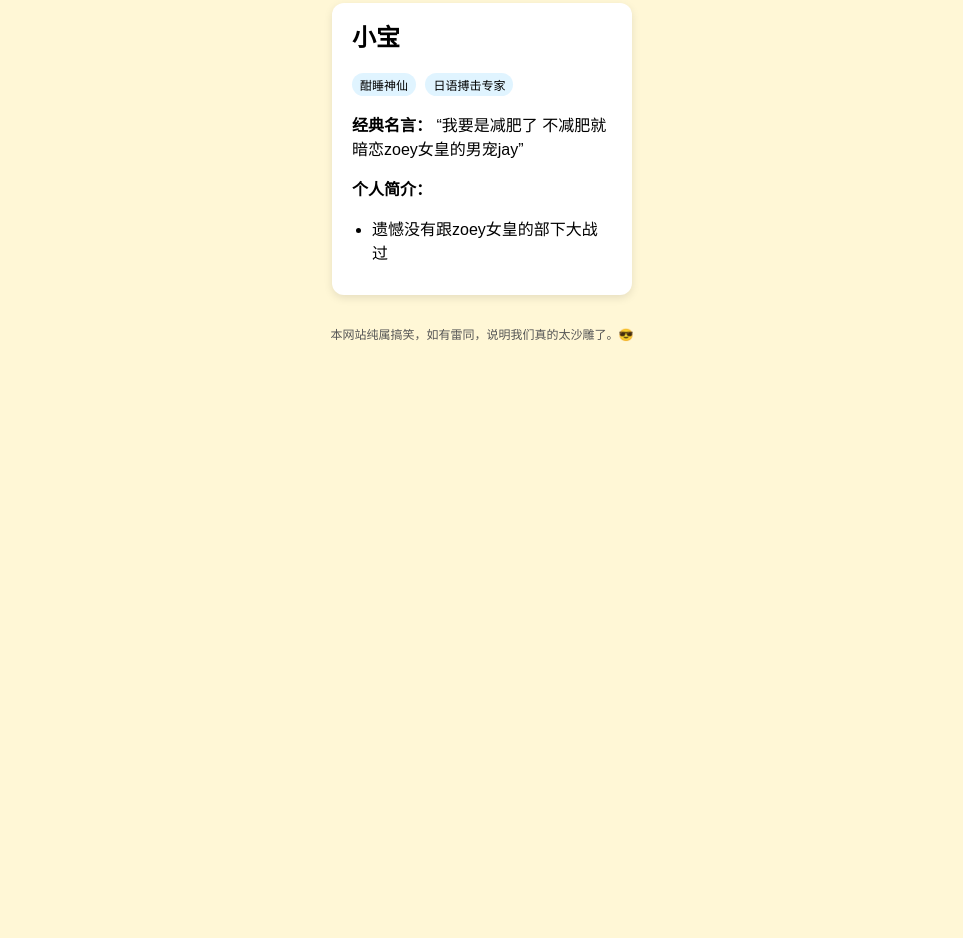
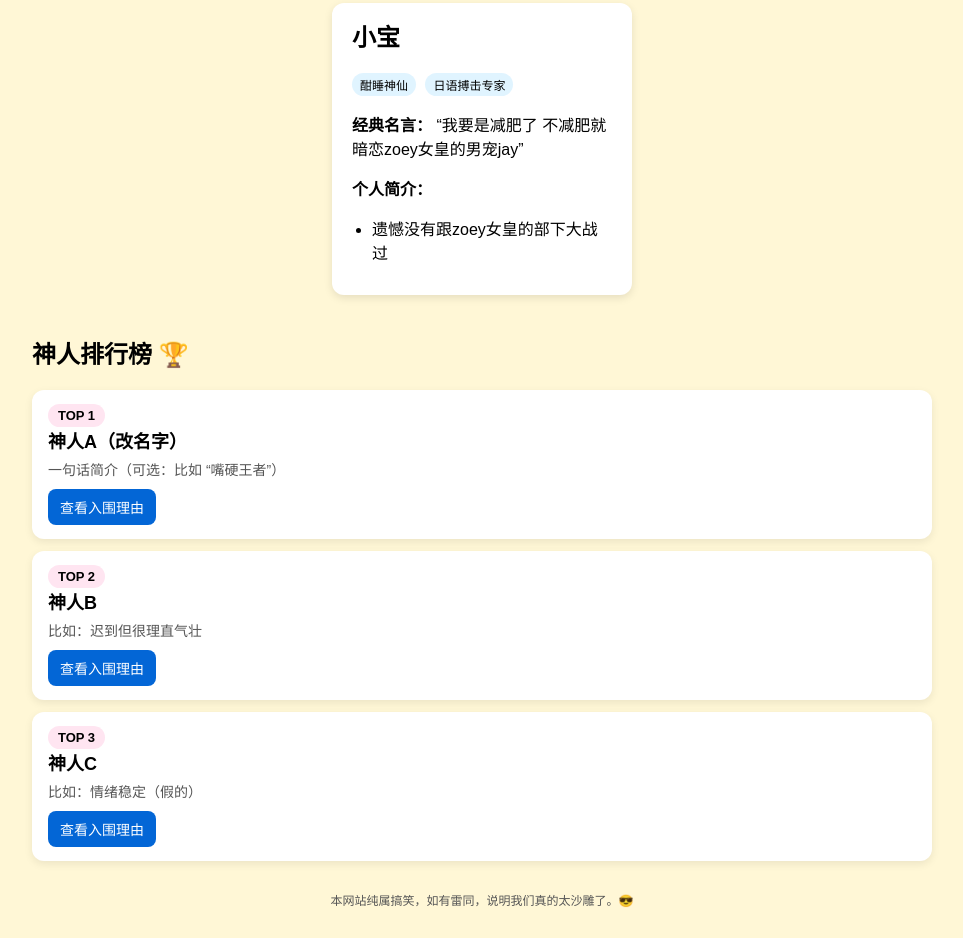
Before and after one commit to modi1018/modi1018.github.io, a plain HTML site: page index.html in a window 1280 px wide. Shown: the part 579-1517 px from the top of the page, without its empty margins (158-1121 px from the left). Before the commit the page ends 951 px from the top, so only its background shows below. Drawn offline with Linux system fonts and the light colour scheme.

Commit message:
Implement ranking section with details for entries
Added a ranking section with top entries and reasons.

```diff
--- a/index.html
+++ b/index.html
@@ -82,6 +82,57 @@
             color: #555;
             margin: 30px 0 20px;
         }
+        /* 神人排行榜 */
+.rank-section { margin-top: 40px; }
+.rank-list { display: flex; flex-direction: column; gap: 12px; }
+
+.rank-item{
+  background:#fff;
+  border-radius:12px;
+  padding:14px 16px;
+  box-shadow:0 3px 8px rgba(0,0,0,0.08);
+}
+
+.rank-top{
+  display:flex;
+  align-items:center;
+  justify-content:space-between;
+  gap:12px;
+}
+
+.badge{
+  display:inline-block;
+  padding:4px 10px;
+  border-radius:999px;
+  background:#ffe5f1;
+  font-weight:bold;
+  font-size:13px;
+}
+
+.rank-name{ font-size:18px; font-weight:bold; margin:0; }
+.rank-sub{ margin:6px 0 0; color:#555; font-size:14px; }
+
+/* 折叠展开：details/summary */
+details { margin-top:10px; }
+summary{
+  cursor:pointer;
+  list-style:none;
+  display:inline-block;
+  background:#0366d6;
+  color:white;
+  padding:8px 12px;
+  border-radius:8px;
+  font-size:14px;
+}
+summary::-webkit-details-marker{ display:none; }
+.reason{
+  margin-top:10px;
+  background:#f6f8fa;
+  border-radius:10px;
+  padding:10px 12px;
+  color:#333;
+  line-height:1.6;
+}
     </style>
 </head>
 <body>
@@ -133,6 +184,72 @@
         </div>
     </div>
 
+<section class="rank-section">
+  <h2>神人排行榜 🏆</h2>
+
+  <div class="rank-list">
+
+    <!-- Top 1 -->
+    <div class="rank-item">
+      <div class="rank-top">
+        <div>
+          <span class="badge">TOP 1</span>
+          <p class="rank-name">神人A（改名字）</p>
+          <p class="rank-sub">一句话简介（可选：比如 “嘴硬王者”）</p>
+        </div>
+      </div>
+
+      <details>
+        <summary>查看入围理由</summary>
+        <div class="reason">
+          这里写入围理由的正文。你之后想改，就改这一段文字就行。<br>
+          可以写多行，写得越离谱越好😂
+        </div>
+      </details>
+    </div>
+
+    <!-- Top 2 -->
+    <div class="rank-item">
+      <div class="rank-top">
+        <div>
+          <span class="badge">TOP 2</span>
+          <p class="rank-name">神人B</p>
+          <p class="rank-sub">比如：迟到但很理直气壮</p>
+        </div>
+      </div>
+
+      <details>
+        <summary>查看入围理由</summary>
+        <div class="reason">
+          入围理由写在这里：<br>
+          ① ……<br>
+          ② ……<br>
+          ③ ……
+        </div>
+      </details>
+    </div>
+
+    <!-- Top 3 -->
+    <div class="rank-item">
+      <div class="rank-top">
+        <div>
+          <span class="badge">TOP 3</span>
+          <p class="rank-name">神人C</p>
+          <p class="rank-sub">比如：情绪稳定（假的）</p>
+        </div>
+      </div>
+
+      <details>
+        <summary>查看入围理由</summary>
+        <div class="reason">
+          写理由写理由写理由……（你自己改）
+        </div>
+      </details>
+    </div>
+
+  </div>
+</section>
+
 <footer>
     本网站纯属搞笑，如有雷同，说明我们真的太沙雕了。😎
 </footer>
```
